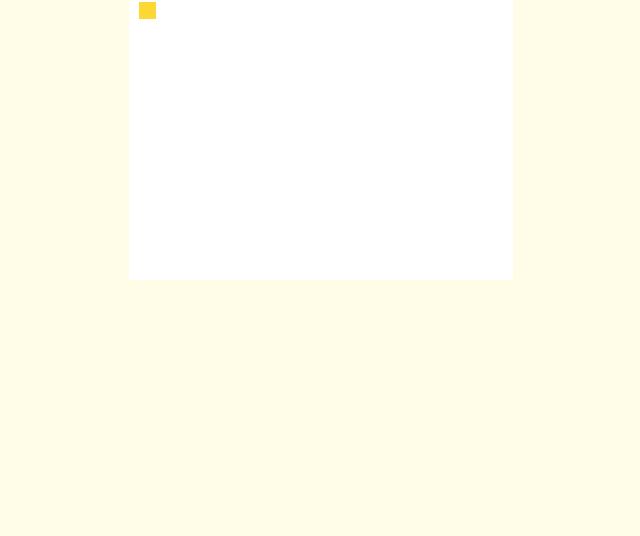
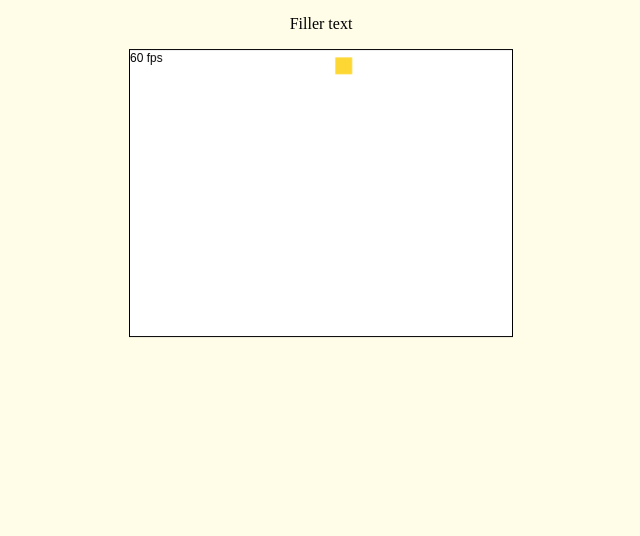
Before and after one commit to kimsaehun/ld37, a plain HTML site: page index.html in a window 1280 px wide. Shown: the part 264-800 px from the top of the page, without its empty margins (319-959 px from the left). Drawn offline with Linux system fonts and the light colour scheme.

Commit message:
Added a game loop

```diff
--- a/index.html
+++ b/index.html
@@ -7,6 +7,8 @@
 </head>
 <body>
   <div id="game-container">
+    <h1>Catch the Lion</h1>
+    <p>Filler text</p>
     <canvas id="canvas" width="384" height="288"></canvas>
   </div>
 
--- a/scripts.js
+++ b/scripts.js
@@ -3,5 +3,86 @@ var canvas = document.getElementById("canvas");
 var ctx = canvas.getContext("2d");
 
 // IT'S A LION
-ctx.fillStyle = "#FDD835";
-ctx.fillRect(10, 10, 17, 17);
+var lionWidth = 17;
+var lionHeight = 17;
+var lionX = Math.floor(Math.random() * (canvas.width - lionWidth));
+var lionY = Math.floor(Math.random() * (canvas.height -lionHeight));
+var lionVelocity = .04;
+var lionColor = "#FDD835";
+
+// Game loop stuff
+var lastFrameTimeMs = 0; // The last time the loop was run
+var maxFPS = 60;
+var timestep = 1000 / maxFPS;
+var delta = 0;
+var fps = maxFPS;
+// decay parameter - how heavily more recent seconds are weighted when calculating fps
+var fpsDecay = 0.25;
+var framesThisSecond = 0;
+var lastFpsUpdate = 0;
+
+function update(delta) {
+  // make the lion move
+  lionX += lionVelocity * delta;
+  lionY += lionVelocity * delta;
+  // Switch directions if we go too far
+  if (lionX >= canvas.width - lionWidth || lionX <= 0) {
+    lionVelocity = -lionVelocity;
+  }
+  if (lionY >= canvas.height - lionHeight || lionY <= 0) {
+    lionVelocity = -lionVelocity;
+  }
+}
+
+function draw() {
+  // clear the canvas
+  ctx.clearRect(0, 0, canvas.width, canvas.height);
+  // draw the lion
+  ctx.fillStyle = lionColor;
+  ctx.fillRect(lionX, lionY, lionWidth, lionHeight);
+  // display fps
+  ctx.font = "12px Arial";
+  ctx.fillStyle = "black";
+  ctx.textAlign = "left";
+  ctx.fillText(Math.round(fps) + " fps", 0, 12);
+}
+
+function panic() {
+  delta = 0;
+}
+
+function loop(timestamp) {
+  // Throttle the frame rate.
+  if (timestamp < lastFrameTimeMs + (1000 / maxFPS)) {
+      requestAnimationFrame(loop);
+      return;
+  }
+  // Track the accumulated time that hasn't been simulated yet
+  delta += timestamp - lastFrameTimeMs;
+  lastFrameTimeMs = timestamp
+
+  // calculate fps
+  if (timestamp > lastFpsUpdate + 1000) { // update every second
+    fps = fpsDecay * framesThisSecond + (1 -fpsDecay) * fps; // compute the new FPS
+
+    lastFpsUpdate = timestamp;
+    framesThisSecond = 0;
+  }
+  framesThisSecond++;
+
+  var numUpdateSteps = 0;
+  // Simulate the total elapsed time in fixed-size chunks
+  while (delta >= timestep) {
+    update(timestep);
+    delta -= timestep;
+    // Sanity check
+    if (++numUpdateSteps >= 240) {
+      panic(); // fix things
+      break; // bail out
+    }
+  }
+  draw();
+  requestAnimationFrame(loop);
+}
+
+requestAnimationFrame(loop);
--- a/styles.css
+++ b/styles.css
@@ -10,18 +10,31 @@ html, body {
   margin: 0;
 }
 
-#game-container {
-  height: 100%;
-  width: 100%;
+body {
   position: relative;
   background: #FFFDE7;
 }
 
-#canvas {
-  display: block;
+#game-container {
   position: absolute;
   top: 50%;
   left: 50%;
-  margin: -144px 0 0 -192px;
+  transform: translate(-50%, -50%);
+  padding: 15px;
+}
+
+h1 {
+  text-align: center;
+}
+
+p {
+  text-align: center;
+}
+
+#canvas {
+  width: 384px;
+  height: 288px;
+  display: block;
   background: white;
+  border: 1px solid black;
 }
```
Also changed, not shown: README.txt (added).
